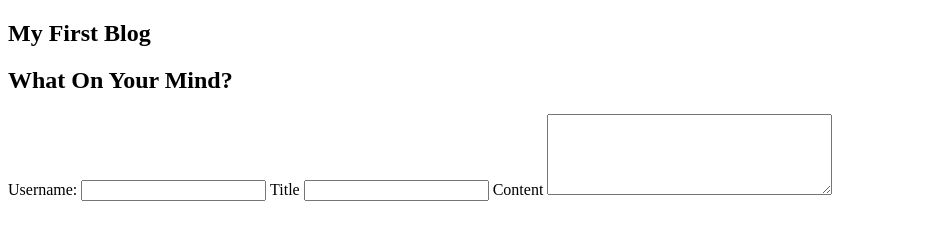
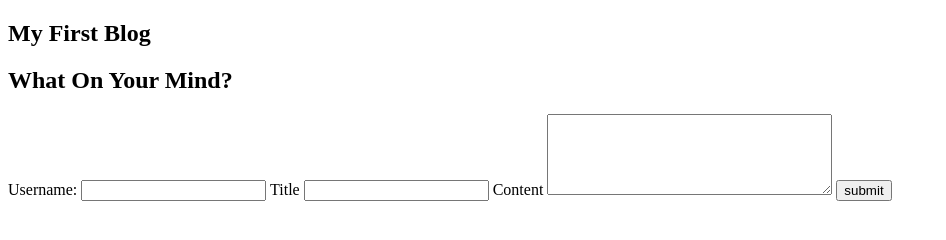
Before and after one commit to NRetrospec/challenge-4MyFirstBlog, a plain HTML site: page index.html in a window 1280 px wide. Shown: the whole page, without its empty margins (0-946 px from the left). Drawn offline with Linux system fonts and the light colour scheme.

Commit message:
button added

```diff
--- a/index.html
+++ b/index.html
@@ -25,6 +25,10 @@
 
         <label for="content">Content</label>
         <textarea type="text" id="content" name="content" rows="5" cols="33"></textarea>
+
+
+        <input type="submit" value="submit" />
+
     </form>
 </main>
 
```
